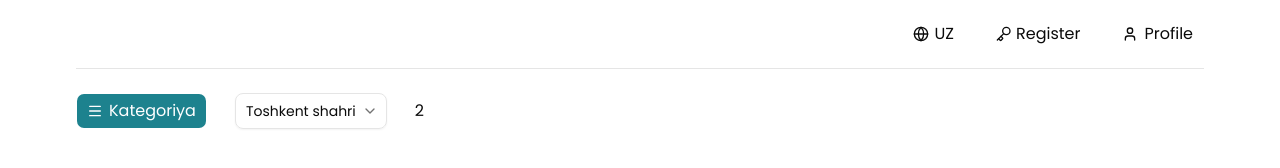
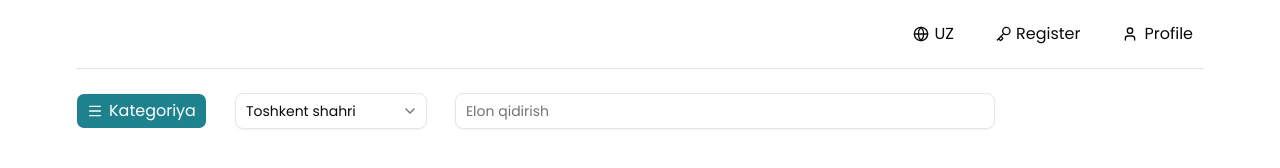
Before and after one commit to sultanov-dev/classifieds, a Next.js app: page / in a window 1280 px wide. Shown: the top 168 px of the page. Built offline with nearby package versions, Linux system fonts and the light colour scheme.

Commit message:
featui: serach bar

```diff
--- a/components/layout/header/index.tsx
+++ b/components/layout/header/index.tsx
@@ -9,6 +9,7 @@ import CategoryMenu from './category.menu'
 import LangDropMenu from './lang.dropMenu'
 import ProfileMenu from './profile.menu'
 import RegionSelect from './region.select'
+import SearchInput from './searchInput'
 
 export default function Header() {
   return (
@@ -30,7 +31,7 @@ export default function Header() {
         <div className="mb-10 flex items-center gap-x-7">
           <CategoryMenu />
           <RegionSelect />
-          <span>2</span>
+          <SearchInput />
         </div>
       </Container>
     </header>
--- a/components/layout/header/region.select.tsx
+++ b/components/layout/header/region.select.tsx
@@ -11,7 +11,7 @@ import { regionData } from '@/data/region.data'
 export default function RegionSelect() {
   return (
     <Select items={regionData} defaultValue={'toshkent shahri'}>
-      <SelectTrigger className="max-w-40px">
+      <SelectTrigger className="w-48">
         <SelectValue placeholder="Region" />
       </SelectTrigger>
       <SelectContent className="w-90" side="bottom" alignItemWithTrigger={false}>
--- /dev/null
+++ b/components/layout/header/searchInput.tsx
@@ -0,0 +1,41 @@
+'use client'
+
+import { useState } from 'react'
+
+import { XIcon } from 'lucide-react'
+
+import { Input } from '@/components/ui/input'
+
+export default function SearchInput() {
+  const [search, setSeaerch] = useState('')
+
+  return (
+    <div className="relative w-135">
+      <Input
+        value={search}
+        onChange={(e) => setSeaerch(e.target.value)}
+        type="text"
+        placeholder="Elon qidirish"
+        className="focus-visible:ring-0 focus-visible:outline-none"
+      />
+      {search && (
+        <XIcon
+          onClick={() => setSeaerch('')}
+          className="absolute top-1/2 right-2 size-5 -translate-y-1/2 cursor-pointer text-gray-500 transition hover:text-black"
+        />
+      )}
+
+      {search && (
+        <div
+          className={
+            'animate-in fade-in-0 zoom-in-95 absolute z-10 mt-2 w-full rounded-2xl bg-white p-6 text-base font-normal text-black shadow duration-400'
+          }
+        >
+          Lorem ipsum dolor sit amet consectetur adipisicing elit. Eum quidem cupiditate sit qui
+          tenetur natus, atque unde ipsam in deleniti magnam sunt impedit eius voluptate obcaecati
+          minus a modi culpa!
+        </div>
+      )}
+    </div>
+  )
+}
--- /dev/null
+++ b/components/ui/input.tsx
@@ -0,0 +1,20 @@
+import * as React from "react"
+import { Input as InputPrimitive } from "@base-ui/react/input"
+
+import { cn } from "@/lib/utils"
+
+function Input({ className, type, ...props }: React.ComponentProps<"input">) {
+  return (
+    <InputPrimitive
+      type={type}
+      data-slot="input"
+      className={cn(
+        "h-9 w-full min-w-0 rounded-md border border-input bg-transparent px-2.5 py-1 text-base shadow-xs transition-[color,box-shadow] outline-none file:inline-flex file:h-7 file:border-0 file:bg-transparent file:text-sm file:font-medium file:text-foreground placeholder:text-muted-foreground focus-visible:border-ring focus-visible:ring-3 focus-visible:ring-ring/50 disabled:pointer-events-none disabled:cursor-not-allowed disabled:opacity-50 aria-invalid:border-destructive aria-invalid:ring-3 aria-invalid:ring-destructive/20 md:text-sm dark:bg-input/30 dark:aria-invalid:border-destructive/50 dark:aria-invalid:ring-destructive/40",
+        className
+      )}
+      {...props}
+    />
+  )
+}
+
+export { Input }
```
